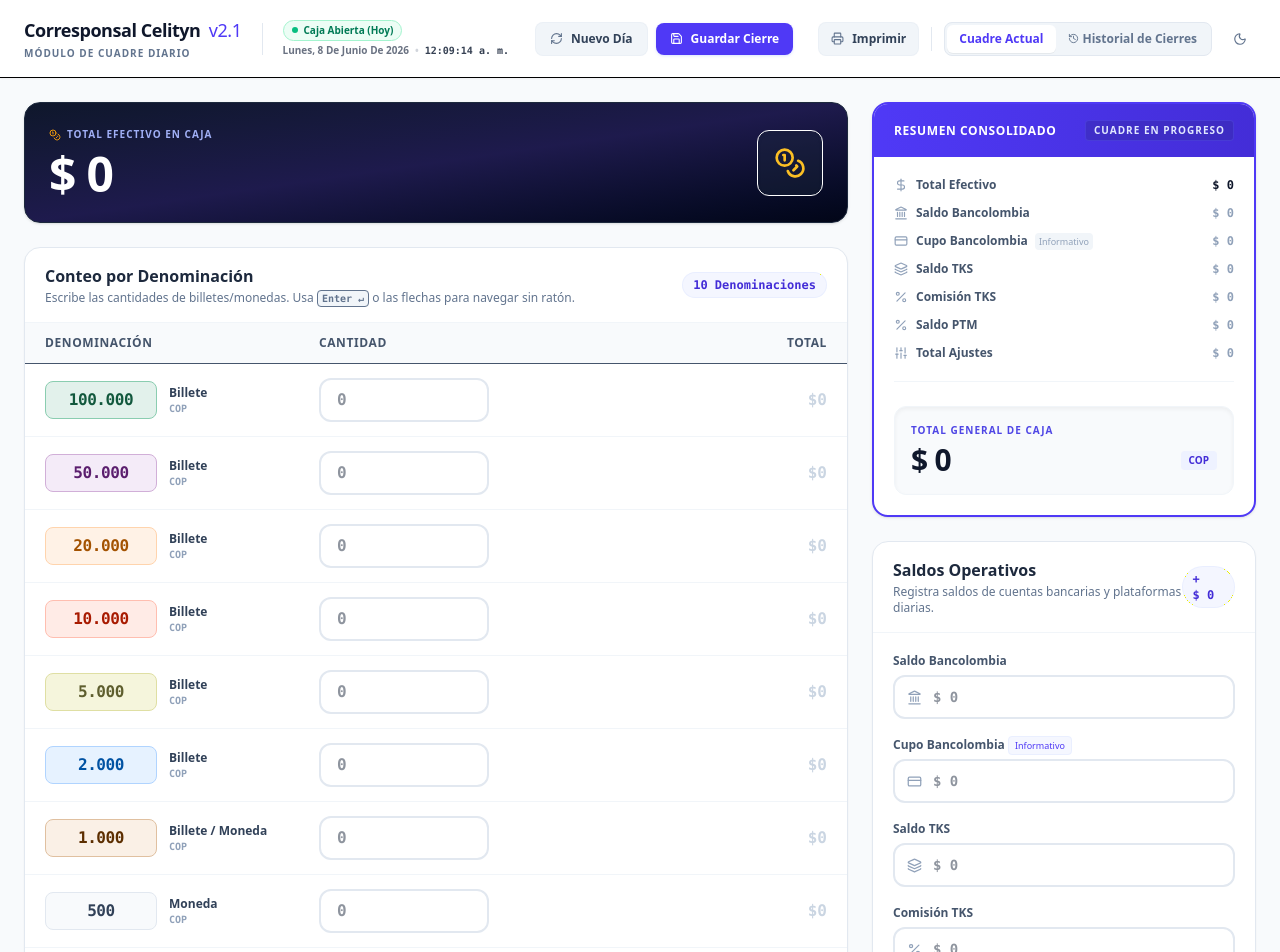
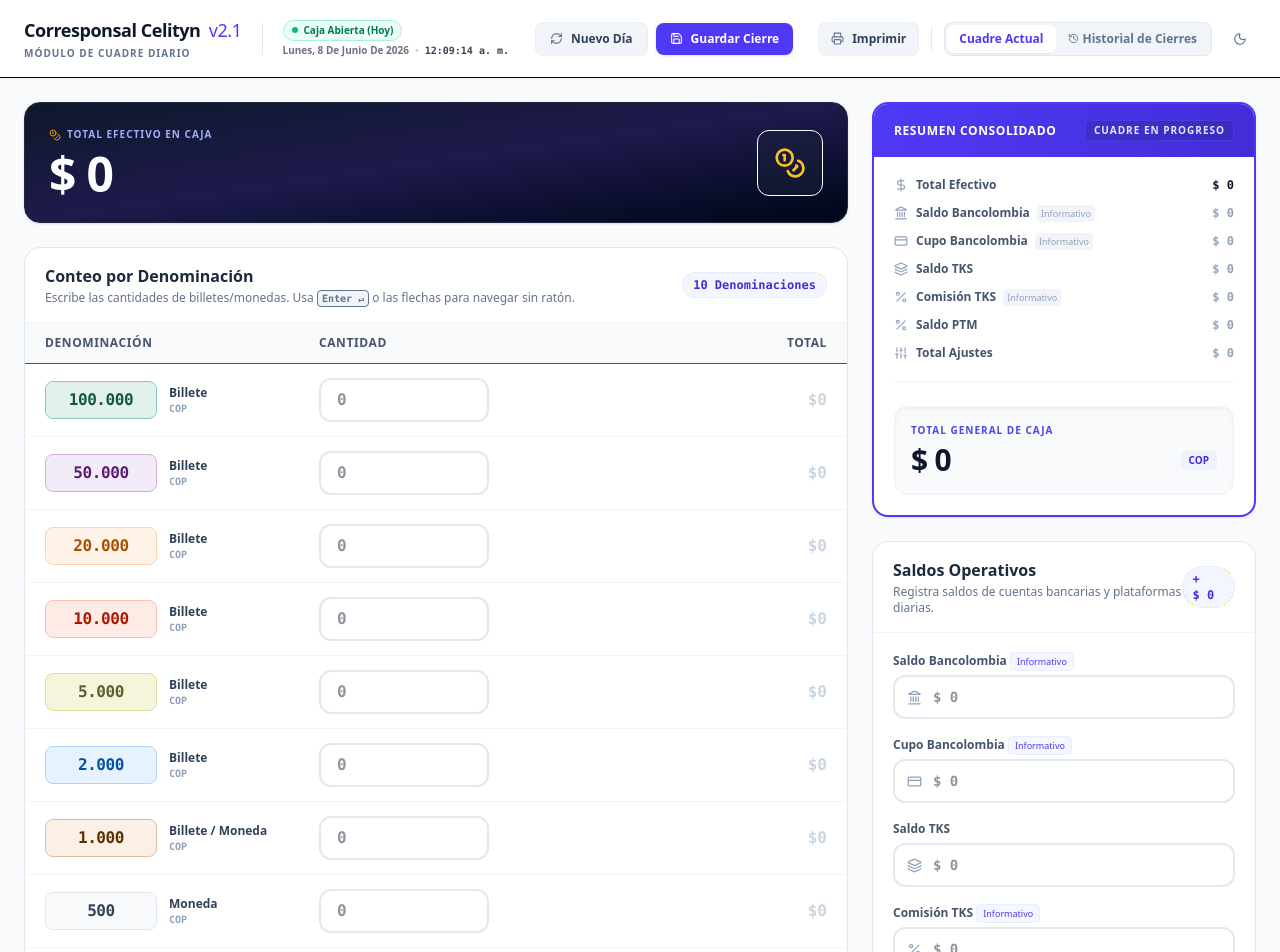
Before and after one commit to boterogabriel371-boop/corresponsal_bancolombia, a React (Vite) app: page / in a window 1280 px wide. Shown: the top 952 px of the page. Built offline with nearby package versions, Linux system fonts and the light colour scheme.

Commit message:
refactor: set Bancolombia and TKS commission as informational
Remove Bancolombia balance and TKS commission from the grand total calculation. These fields are now treated as informational, updating the UI labels accordingly.

```diff
--- a/src/App.tsx
+++ b/src/App.tsx
@@ -145,9 +145,7 @@ export default function App() {
     const totalAdjustments = adjustments.reduce((acc, item) => acc + item.value, 0);
     const grandTotal =
       totalCash +
-      bancolombiaBalance +
       tksBalance +
-      (tksCommission || 0) +
       ptmBalance +
       totalAdjustments;
 
--- a/src/components/ConsolidatedSummary.tsx
+++ b/src/components/ConsolidatedSummary.tsx
@@ -24,9 +24,7 @@ export default function ConsolidatedSummary() {
 
   const grandTotal =
     totalCash +
-    bancolombiaBalance +
     tksBalance +
-    (tksCommission || 0) +
     ptmBalance +
     totalAdjustments;
 
@@ -60,7 +58,7 @@ export default function ConsolidatedSummary() {
           <div className="flex items-center justify-between" id="summary-item-bancolombia">
             <div className="flex items-center gap-2 text-xs text-slate-600 font-bold" id="label-bancolombia-summary">
               <Landmark size={14} className="text-slate-400" />
-              <span>Saldo Bancolombia</span>
+              <span>Saldo Bancolombia <span className="text-[9px] text-slate-400 dark:text-slate-500 font-normal ml-1 bg-slate-100 dark:bg-slate-850 px-1 py-0.5 rounded">Informativo</span></span>
             </div>
             <span className={`text-xs font-mono font-bold ${bancolombiaBalance > 0 ? "text-slate-900" : "text-slate-400"}`} id="val-bancolombia-summary">
               {formatCOP(bancolombiaBalance)}
@@ -93,7 +91,7 @@ export default function ConsolidatedSummary() {
           <div className="flex items-center justify-between" id="summary-item-tks-commission">
             <div className="flex items-center gap-2 text-xs text-slate-600 font-bold" id="label-tks-commission-summary">
               <Percent size={14} className="text-slate-400" />
-              <span>Comisión TKS</span>
+              <span>Comisión TKS <span className="text-[9px] text-slate-400 dark:text-slate-500 font-normal ml-1 bg-slate-100 dark:bg-slate-850 px-1 py-0.5 rounded">Informativo</span></span>
             </div>
             <span className={`text-xs font-mono font-bold ${tksCommission > 0 ? "text-slate-900" : "text-slate-400"}`} id="val-tks-commission-summary">
               {formatCOP(tksCommission)}
--- a/src/components/OperationalBalances.tsx
+++ b/src/components/OperationalBalances.tsx
@@ -35,7 +35,7 @@ export default function OperationalBalances() {
     e.target.select();
   };
 
-  const totalBalances = bancolombiaBalance + tksBalance + tksCommission + ptmBalance;
+  const totalBalances = tksBalance + ptmBalance;
 
   return (
     <div className="bg-white rounded-2xl border border-slate-200 shadow-xs overflow-hidden" id="operational-balances-module">
@@ -57,7 +57,7 @@ export default function OperationalBalances() {
         {/* Saldo Bancolombia */}
         <div className="flex flex-col gap-1.5" id="group-bancolombia-saldo">
           <label className="text-xs font-bold text-slate-600 flex items-center justify-between" htmlFor="input-bancolombia-balance">
-            <span>Saldo Bancolombia</span>
+            <span>Saldo Bancolombia <span className="text-[9px] font-normal text-indigo-600 dark:text-indigo-400 bg-indigo-50/60 dark:bg-slate-905 px-1.5 py-0.5 rounded border border-indigo-100/50 dark:border-slate-800">Informativo</span></span>
             {bancolombiaBalance > 0 && (
               <span className="text-[10px] text-slate-500 font-mono font-extrabold bg-slate-50 border border-slate-200 px-1.5 rounded">
                 {formatCOP(bancolombiaBalance)}
@@ -138,7 +138,7 @@ export default function OperationalBalances() {
         {/* Comisión TKS */}
         <div className="flex flex-col gap-1.5" id="group-tks-commission">
           <label className="text-xs font-bold text-slate-600 flex items-center justify-between" htmlFor="input-tks-commission">
-            <span>Comisión TKS</span>
+            <span>Comisión TKS <span className="text-[9px] font-normal text-indigo-600 dark:text-indigo-400 bg-indigo-50/60 dark:bg-slate-905 px-1.5 py-0.5 rounded border border-indigo-100/50 dark:border-slate-800">Informativo</span></span>
             {tksCommission > 0 && (
               <span className="text-[10px] text-slate-500 font-mono font-extrabold bg-slate-50 border border-slate-200 px-1.5 rounded">
                 {formatCOP(tksCommission)}
--- a/src/store.ts
+++ b/src/store.ts
@@ -67,10 +67,8 @@ const getStoredClosures = (): CashClosure[] => {
       const totalAdjustments = item.adjustments.reduce((acc, adj) => acc + adj.value, 0);
       const correctedGrandTotal =
         computedTotalCash +
-        (item.bancolombiaBalance || 0) +
         (item.tksBalance || 0) +
         (item.ptmBalance || 0) +
-        (item.tksCommission || 0) +
         totalAdjustments;
 
       if (item.grandTotal !== correctedGrandTotal || item.tksCommission === undefined) {
@@ -297,9 +295,7 @@ export const useCashStore = create<CashState>((set, get) => ({
     const totalAdjustments = state.adjustments.reduce((acc, item) => acc + item.value, 0);
     const grandTotal =
       totalCash +
-      state.bancolombiaBalance +
       state.tksBalance +
-      (state.tksCommission || 0) +
       state.ptmBalance +
       totalAdjustments;
 
```
